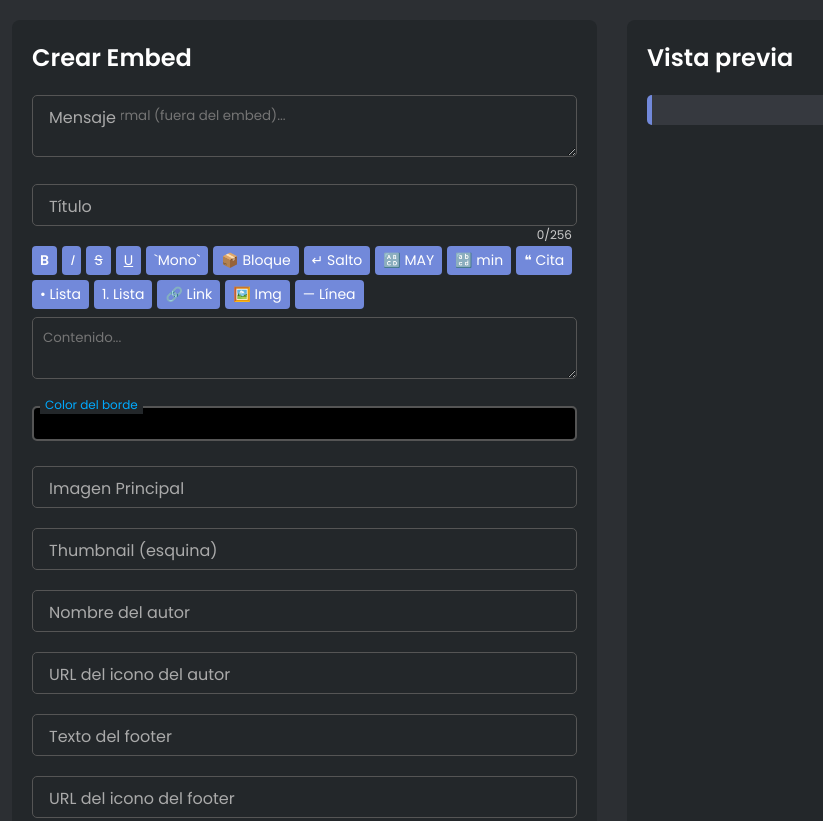
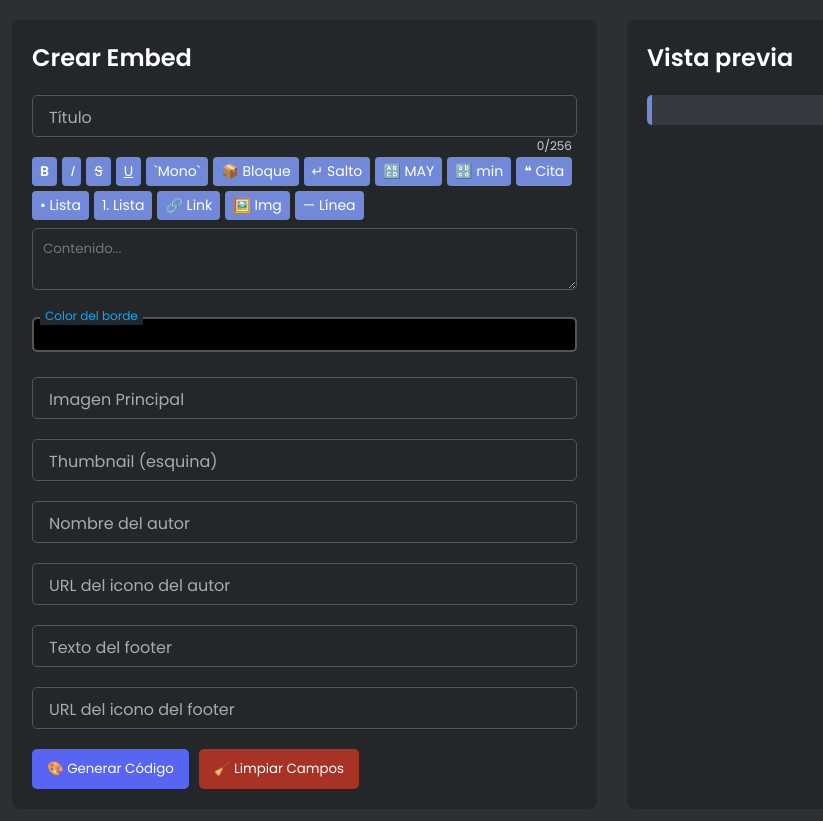
Before and after one commit to Emmadness/Embed-Discord, a website: page public/index.html in a window 1280 px wide. Shown: the top 821 px of the page, without its empty margins (28-851 px from the left). Drawn offline with Linux system fonts and the light colour scheme.

Commit message:
Update index.html

```diff
--- a/public/index.html
+++ b/public/index.html
@@ -12,11 +12,6 @@
   <main>
     <section class="form-section">
       <h1>Crear Embed</h1>
-
-      <div class="input-group">
-  <textarea id="plainMessage" placeholder="Mensaje normal (fuera del embed)..."></textarea>
-  <label for="plainMessage">Mensaje</label>
-</div>
 
       <div class="input-group">
         <input type="text" id="title" required placeholder />
```
